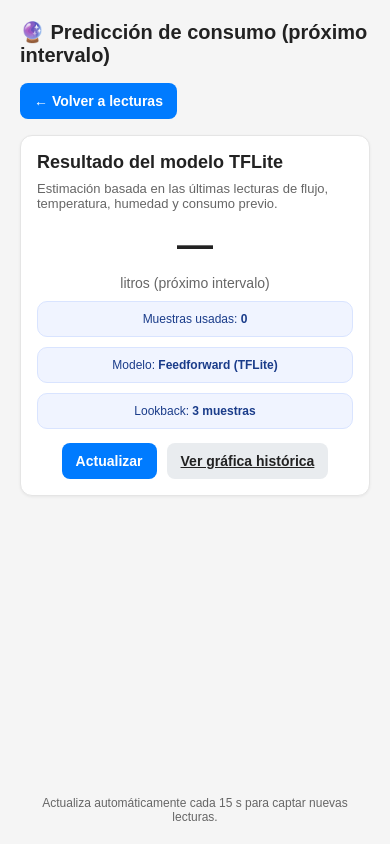
After one commit to ramsceoskull/IoT_Tinaco, a Django app: template render/templates/render/predict.html in a window 390 px wide. The commit adds this page. Run offline with Django 5.2, Linux system fonts and the light colour scheme; the template is opened without the code that fills it, so the values that code supplies are empty.

Commit message:
Add ML prediction view (TFLite) and responsive UI

```diff
--- a/render/templates/render/index.html
+++ b/render/templates/render/index.html
@@ -48,7 +48,7 @@
 		{% endif %}
 	</div>
 	<p><a href="/readings/">📈 Ver gráfica de lecturas</a></p>
-
+	<p><a href="/ml/predict/">🔮 Ver predicción de consumo</a></p>
 
 	<script>
     // Recarga automática cada 5 segundos (AJAX)
--- /dev/null
+++ b/render/templates/render/predict.html
@@ -0,0 +1,131 @@
+<!DOCTYPE html>
+<html lang="es">
+<head>
+  <meta charset="UTF-8" />
+  <title>Predicción ML — Consumo</title>
+  <meta name="viewport" content="width=device-width, initial-scale=1" />
+  <style>
+    :root{
+      --bg:#f5f5f5; --card:#fff; --primary:#007bff; --text:#222; --muted:#666;
+    }
+    *{box-sizing:border-box}
+    body{
+      font-family: Arial, sans-serif;
+      background: var(--bg);
+      color: var(--text);
+      margin:0; padding:20px;
+      display:flex; min-height:100dvh; flex-direction:column; gap:16px;
+    }
+    header{
+      display:flex; align-items:center; justify-content:space-between; gap:12px; flex-wrap:wrap;
+    }
+    header h1{ margin:0; font-size:clamp(20px, 2.5vw, 28px); }
+    nav a{
+      display:inline-block; text-decoration:none; background:var(--primary); color:#fff;
+      padding:10px 14px; border-radius:8px; font-weight:600; font-size:clamp(14px, 2vw, 16px);
+    }
+    .wrap{
+      max-width: 960px; width:100%; margin: 0 auto; display:grid; gap:16px;
+    }
+    .card{
+      background:var(--card); border:1px solid #e5e5e5; border-radius:12px; padding:16px;
+      box-shadow: 0 1px 3px rgba(0,0,0,.06);
+    }
+    .title{ font-size:clamp(18px, 2.2vw, 22px); margin: 0 0 8px; }
+    .subtitle{ color:var(--muted); margin:0 0 16px; font-size:clamp(13px, 1.7vw, 15px); }
+
+    .kpi{
+      display:grid; grid-template-columns: 1fr; gap:12px; align-items:center; text-align:center;
+    }
+    .kpi .value{
+      font-size: clamp(36px, 8vw, 64px);
+      font-weight: 800; line-height:1;
+    }
+    .kpi .unit{ font-size:clamp(14px, 2vw, 16px); color:var(--muted); }
+
+    .meta{
+      display:grid; grid-template-columns: repeat(3,1fr); gap:10px; margin-top:10px;
+    }
+    .pill{
+      background:#f0f4ff; color:#1a3c8a; border:1px solid #d9e4ff;
+      text-align:center; padding:10px; border-radius:10px; font-size:clamp(12px, 1.8vw, 14px);
+    }
+
+    .actions{
+      display:flex; gap:10px; flex-wrap:wrap; justify-content:center; margin-top:14px;
+    }
+    .btn{
+      appearance:none; border:none; cursor:pointer;
+      padding:10px 14px; border-radius:8px; font-weight:700;
+      background:var(--primary); color:#fff; font-size:clamp(14px, 2vw, 16px);
+    }
+    .btn.secondary{ background:#e9ecef; color:#222; }
+
+    .error{
+      color:#b00020; background:#fde7ea; border:1px solid #f6c9cf; padding:12px; border-radius:10px;
+      font-size:clamp(14px, 2vw, 16px);
+    }
+
+    footer{ color:var(--muted); font-size:12px; text-align:center; margin-top:auto; }
+
+    /* Responsivo */
+    @media (max-width:640px){
+      .meta{ grid-template-columns: 1fr; }
+      header{ justify-content:flex-start; }
+    }
+  </style>
+</head>
+<body>
+  <header class="wrap">
+    <h1>🔮 Predicción de consumo (próximo intervalo)</h1>
+    <nav>
+      <a href="/">← Volver a lecturas</a>
+    </nav>
+  </header>
+
+  <main class="wrap">
+    <section class="card">
+      <h2 class="title">Resultado del modelo TFLite</h2>
+      <p class="subtitle">Estimación basada en las últimas lecturas de flujo, temperatura, humedad y consumo previo.</p>
+
+      {% if error %}
+        <div class="error">Error: {{ error }}</div>
+      {% else %}
+        <div class="kpi">
+          <div class="value">{{ pred_litros|default:"—" }}</div>
+          <div class="unit">litros (próximo intervalo)</div>
+        </div>
+
+        <div class="meta">
+          <div class="pill">Muestras usadas: <strong>{{ samples|default:"0" }}</strong></div>
+          <div class="pill">Modelo: <strong>Feedforward (TFLite)</strong></div>
+          <div class="pill">Lookback: <strong>3 muestras</strong></div>
+        </div>
+
+        <div class="actions">
+          <button class="btn" onclick="location.reload()">Actualizar</button>
+          <a class="btn secondary" href="/readings/">Ver gráfica histórica</a>
+        </div>
+      {% endif %}
+    </section>
+  </main>
+
+  <footer>
+    Actualiza automáticamente cada 15 s para captar nuevas lecturas.
+  </footer>
+
+  <script>
+    // Autorefresco suave cada 15 s
+    setInterval(() => {
+      fetch(window.location.href, {cache: "no-store"})
+        .then(r => r.text())
+        .then(html => {
+          const doc = new DOMParser().parseFromString(html, "text/html");
+          const fresh = doc.querySelector("main").innerHTML;
+          document.querySelector("main").innerHTML = fresh;
+        })
+        .catch(()=>{ /* silencioso */ });
+    }, 15000);
+  </script>
+</body>
+</html>
--- a/render/urls.py
+++ b/render/urls.py
@@ -5,4 +5,5 @@ from . import views
 urlpatterns = [
 	path('', views.index, name='index'),
 	path('readings/', views.readings_chart, name='readings_chart'),
+    path("predict/", views.predict_view, name="predict"),
 ]
```
Also changed, not shown: render/ml/ml_utils.py (added, +70 -0 lines), render/ml/model.py (added, +35 -0 lines), render/views.py (+23 -0 lines), requirements.txt (+33 -15 lines), 3 other files.
